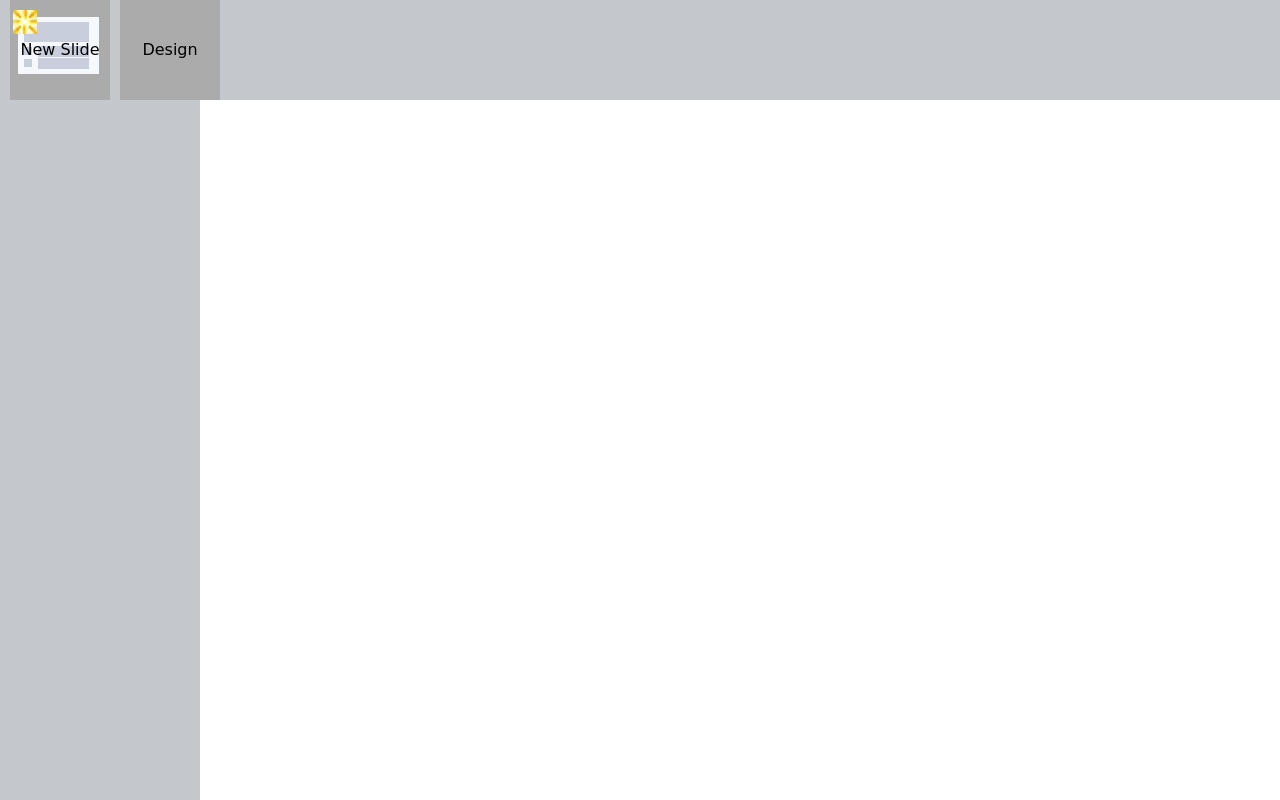
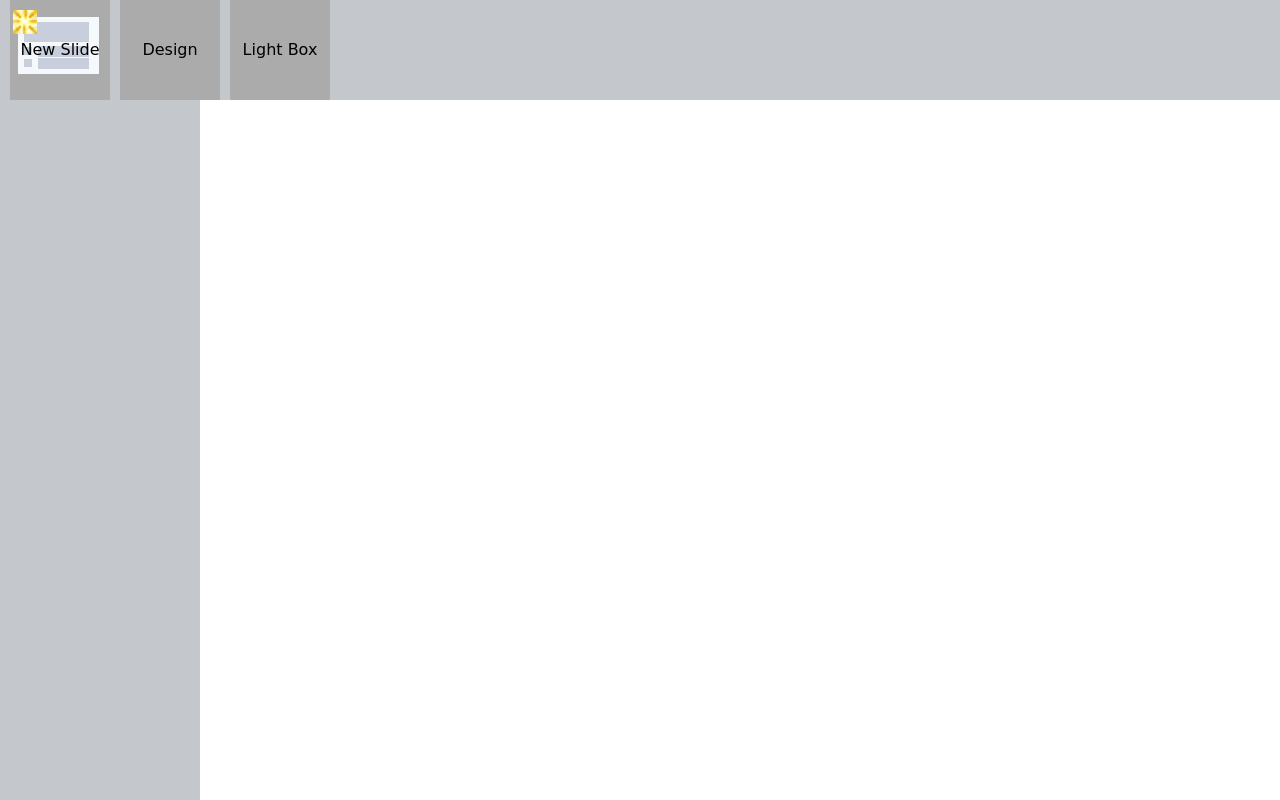
Before and after one commit to bibekhadka/Presentation, a plain HTML site: page index.html in a window 1280 px wide. Shown: the top 800 px of the page. Drawn offline with Linux system fonts and the light colour scheme.

Commit message:
html file commit for light-box button

```diff
--- a/index.html
+++ b/index.html
@@ -6,6 +6,10 @@
 <link href="style.css" rel="stylesheet" type="text/css" />
 </head>
 <body>
+
+	<div id="fade" class="black_overlay">
+		<div id="light" class="white_content"></div>
+	</div>
 	<div class="main-wrapper">
 		<div class="head-wrapper clearfix">
 			<ul class="menu-wrapper">
@@ -24,6 +28,9 @@
 					<ul class="design-theme">
 						<li class="black-theme" id="newBlackDesignButton">Black Theme</li>
 					</ul></li>
+				<li class="light-box">
+					<p id="lightBoxButton">Light Box</p>
+				</li>
 			</ul>
 		</div>
 		<div class="body-wrapper clearfix">
```
